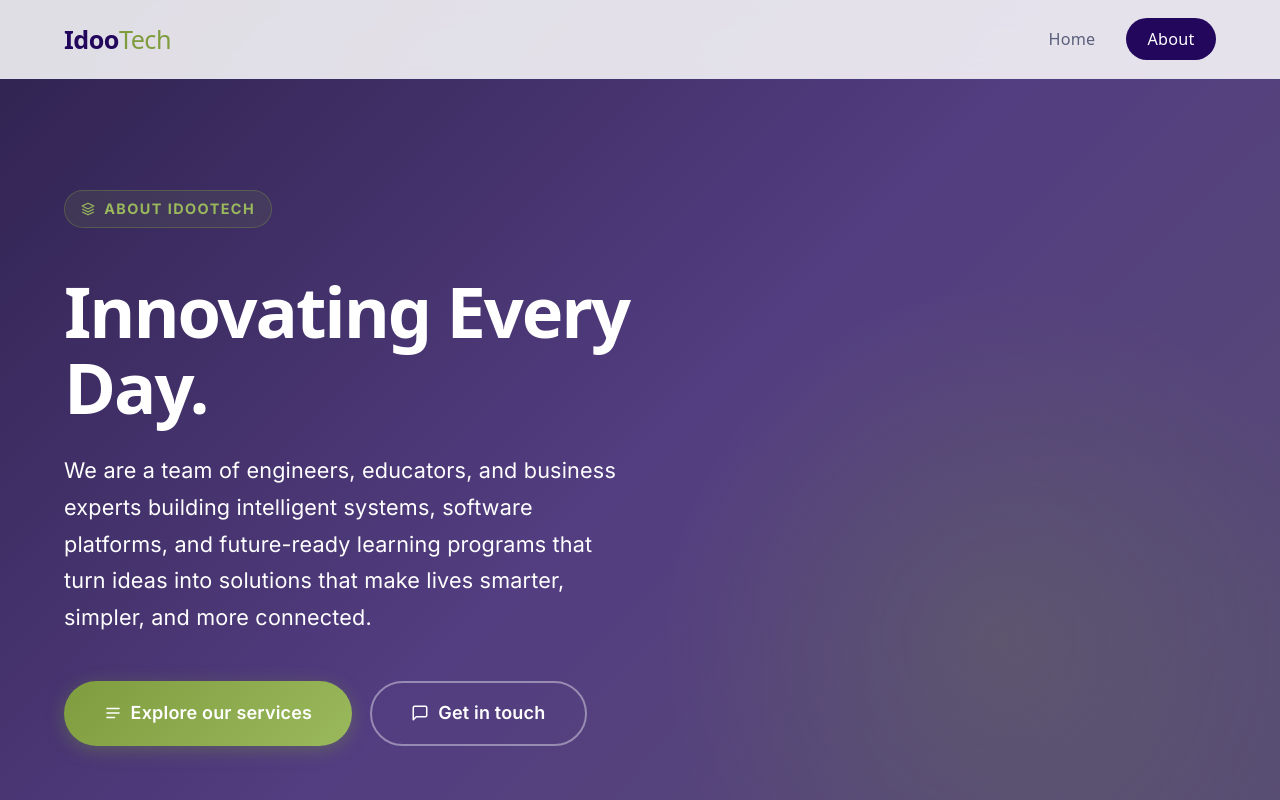
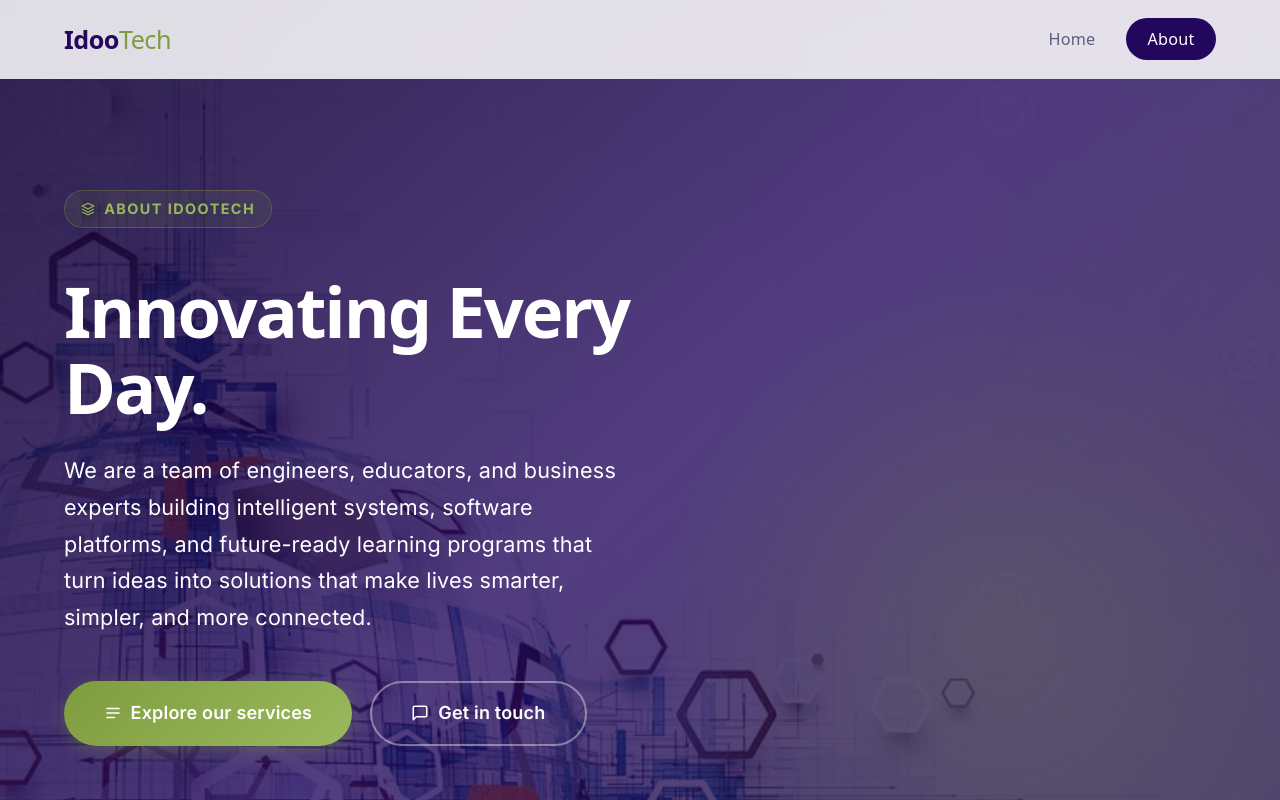
Before and after one commit to Rehtegot47/idootechh, a React (Vite) app in the folder idootechh/: page /about in a window 1280 px wide. Shown: the top 800 px of the page. Built offline with nearby package versions, Linux system fonts and the light colour scheme.

Commit message:
Fix About hero background - restore correct class name idt-hero__bg and URL-encode image path

```diff
--- a/idootechh/src/components/about/HeroSection.jsx
+++ b/idootechh/src/components/about/HeroSection.jsx
@@ -4,7 +4,7 @@ export default function HeroSection() {
   return (
     <header className="idt-hero">
       {/* Background image layer */}
-      <div className="idt-HOME(3)" aria-hidden="true" />
+      <div className="idt-hero__bg" aria-hidden="true" />
       {/* Semi-transparent overlay */}
       <div className="idt-hero__overlay" aria-hidden="true" />
       {/* Green accent glow */}
--- a/idootechh/src/components/about/about.css
+++ b/idootechh/src/components/about/about.css
@@ -271,7 +271,7 @@
 .idt-hero__bg {
   position: absolute;
   inset: 0;
-  background-image: url('/HOME (3).jpg');
+  background-image: url('/HOME%20(3).jpg');
   background-size: cover;
   background-position: center;
   z-index: 0;
```
